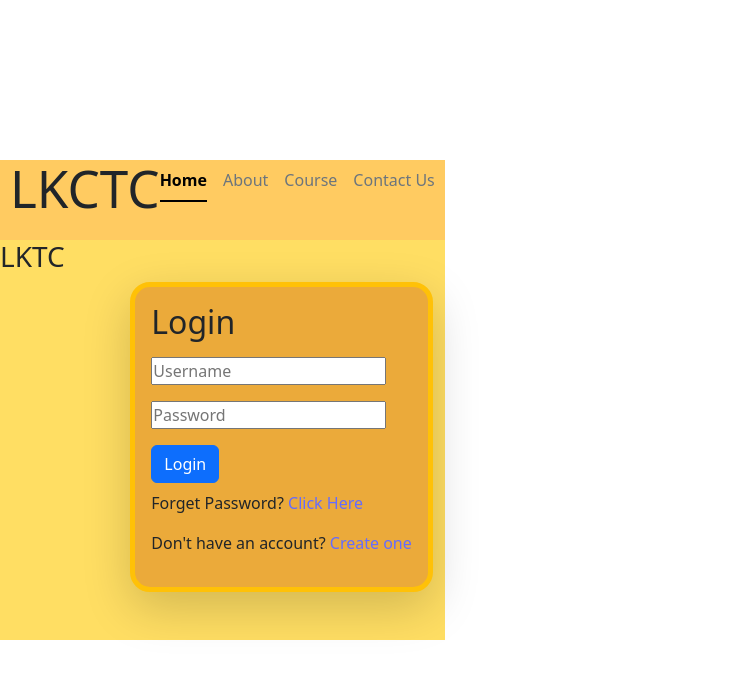
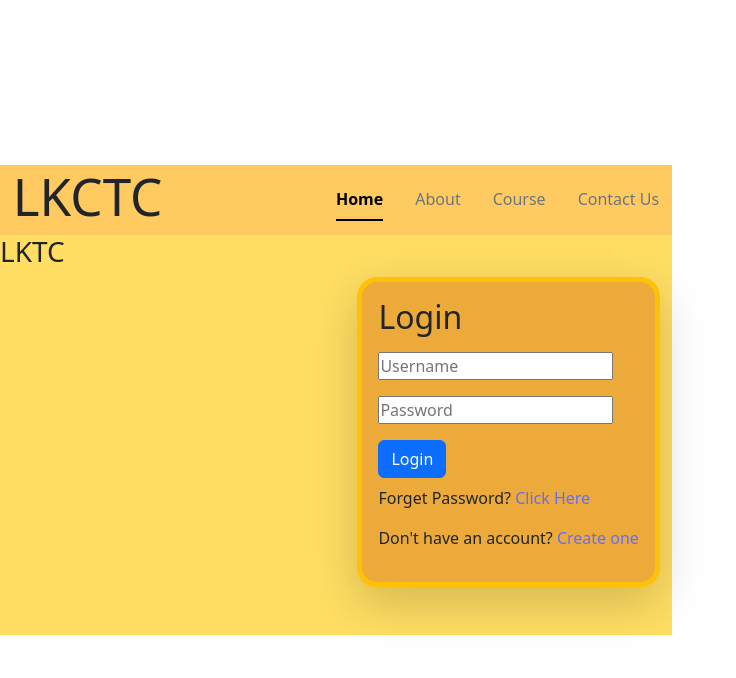
Before and after one commit to codebyanshu/College_Management_System, a React (Vite) app: page / in a window 1280 px wide. Shown: the top 678 px of the page, without its empty margins (0-736 px from the left). Built offline with nearby package versions, Linux system fonts and the light colour scheme; the HTML template or start-up script is replaced by a standard one.

Commit message:
HEADER Changes

```diff
--- a/src/App.css
+++ b/src/App.css
@@ -1,47 +1,3 @@
-/* #root {
-  max-width: 1280px;
-  margin: 0 auto;
-  padding: 2rem;
-  text-align: center;
-}
-
-.logo {
-  height: 6em;
-  padding: 1.5em;
-  will-change: filter;
-  transition: filter 300ms;
-}
-.logo:hover {
-  filter: drop-shadow(0 0 2em #646cffaa);
-}
-.logo.react:hover {
-  filter: drop-shadow(0 0 2em #61dafbaa);
-}
-
-@keyframes logo-spin {
-  from {
-    transform: rotate(0deg);
-  }
-  to {
-    transform: rotate(360deg);
-  }
-}
-
-@media (prefers-reduced-motion: no-preference) {
-  a:nth-of-type(2) .logo {
-    animation: logo-spin infinite 20s linear;
-  }
-}
-
-.card {
-  padding: 2em;
-}
-
-.read-the-docs {
-  color: #888;
-} */
-
-
 *
 {
   margin: 0;
@@ -51,10 +7,18 @@
 
 .headbody
 {
-  display: flex;
-  padding: 0 10px 1rem 10px;
-  justify-content: space-between;
+  padding: 0.2rem 0.8rem;
+  display: grid;
+  grid-template-columns: repeat(2,1fr);
+  .nav-bar ul {
+    height: 100%;
+    align-items: center;
+    display: flex;
+    justify-content: flex-end;
+    gap: 2rem;
 }
+}
+
 .lbody
 {
   display: flex;
@@ -63,19 +27,3 @@
   align-items: center;
 
 }
-
-.cName
-{
-  flex-flow: 1;
-}
-
-#home
-{
-
-  flex-shrink: 1;
-}
-.icon
-{
-  display: block;
-  width: 50%;
-}
```
